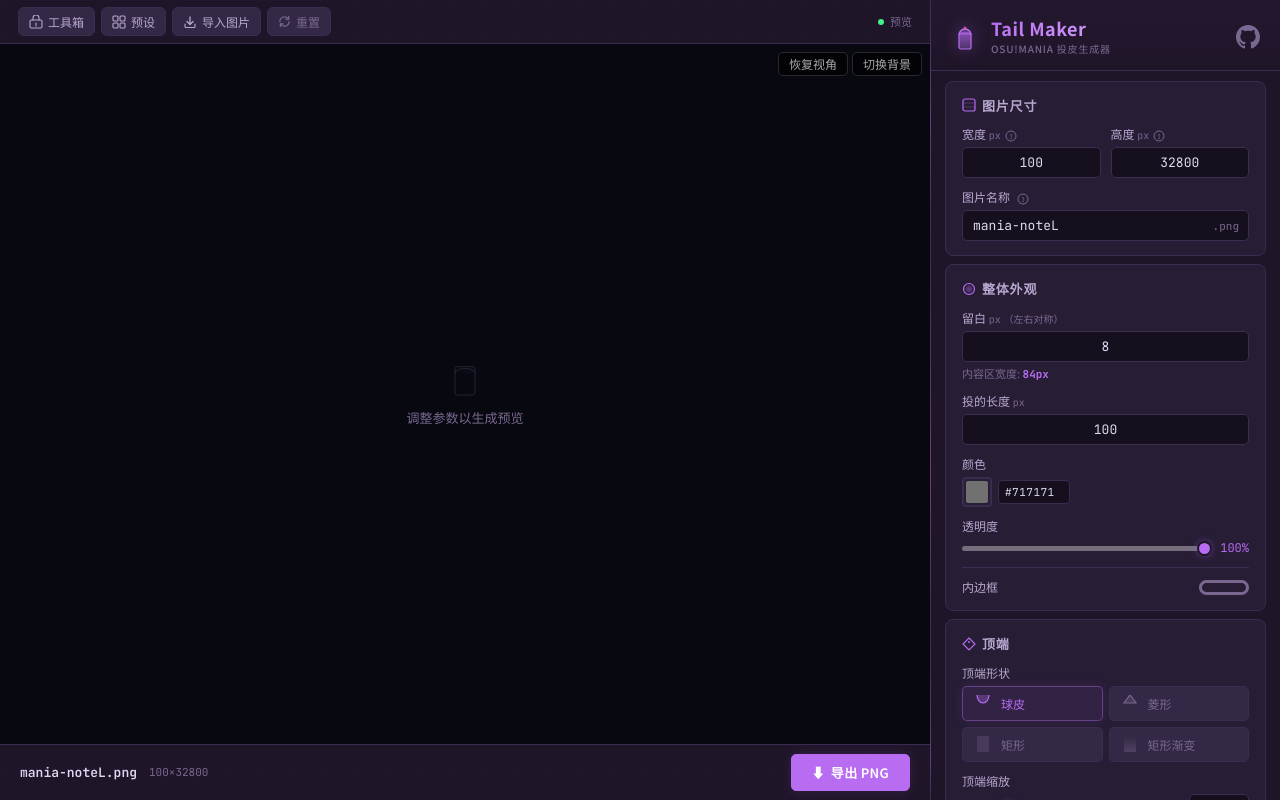
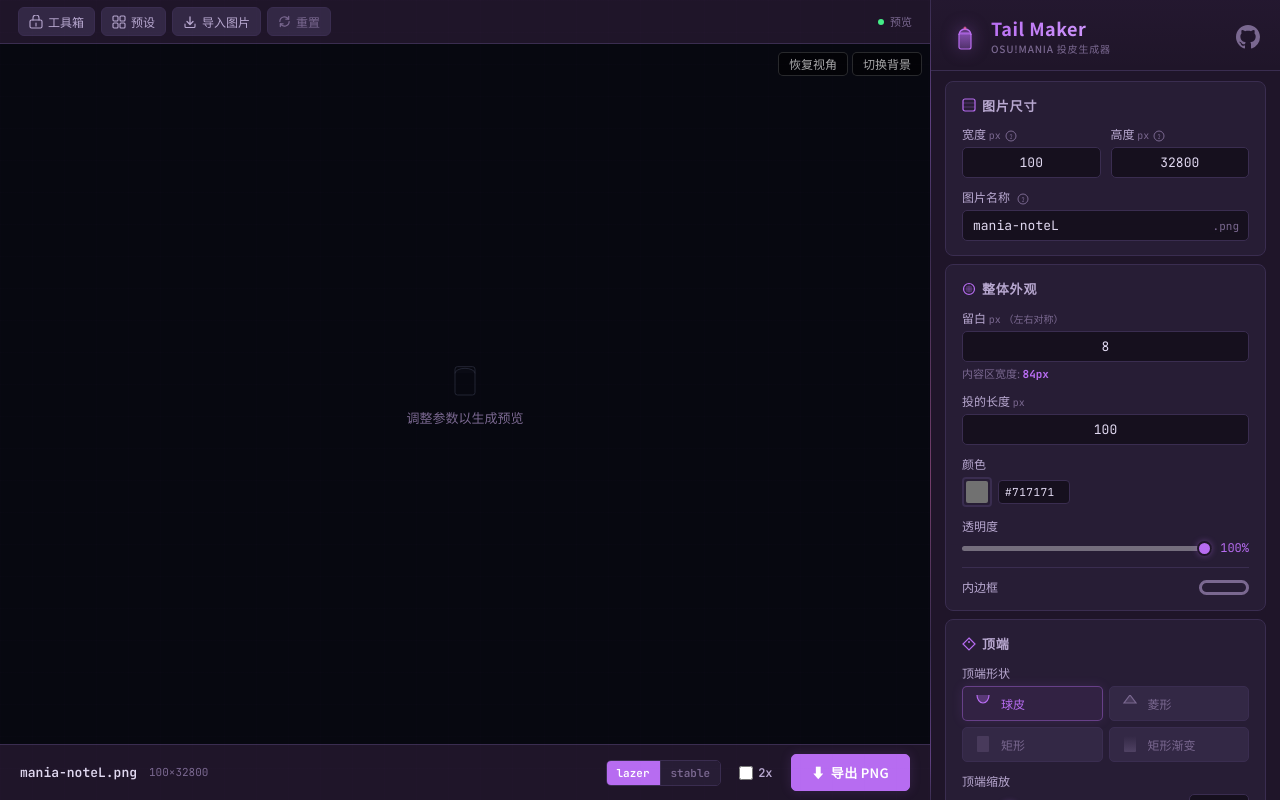
Before and after one commit to 2710165659/osu-manina-tail-maker, a Vue app: page / in a window 1280 px wide. Built offline with nearby package versions, Linux system fonts and the light colour scheme.

Commit message:
feat: lazer和stable切换和@2x功能

```diff
--- a/src/components/PreviewPanel/ExportBar.vue
+++ b/src/components/PreviewPanel/ExportBar.vue
@@ -1,21 +1,118 @@
 <script setup lang="ts">
-import { ref } from 'vue'
+import { ref, computed, watch } from 'vue'
 import { useConfig } from '../../composables/useConfig'
 
-const { config, exportImage } = useConfig()
+const { config, exportImage, setImageProp } = useConfig()
 
 const exporting = ref(false)
 const exportStatus = ref<'idle' | 'success' | 'error'>('idle')
 const exportMessage = ref('')
 
+// 客户端模式：lazer / stable
+const clientMode = ref<'lazer' | 'stable'>('lazer')
+// 客户端切换提示
+const clientTip = ref('')
+
+// 2x 选项
+const is2x = ref(false)
+
+// 初始化：检测 filename 是否已包含 @2x
+if (config.image.filename.endsWith('@2x')) {
+  is2x.value = true
+}
+
+// lazer 推荐高度
+const LAZER_HEIGHT = 32800
+// stable 推荐高度
+const STABLE_HEIGHT = 32767
+
+// 切换客户端模式时显示提示
+watch(clientMode, (mode) => {
+  if (mode === 'lazer') {
+    clientTip.value = '在使用 lazer 客户端时，为避免图片变形，图片宽度需设置为 ColumnWidth 值的 1.6 倍，高度固定为 32800。'
+  } else {
+    // stable：仅在高度不符合时提示
+    if (config.image.height !== STABLE_HEIGHT) {
+      clientTip.value = `Stable 客户端建议图片高度为 ${STABLE_HEIGHT}。`
+    } else {
+      clientTip.value = ''
+    }
+  }
+  // 3 秒后自动隐藏提示
+  setTimeout(() => { clientTip.value = '' }, 5000)
+}, { immediate: false })
+
+// 切换 2x 时同步修改 filename
+watch(is2x, (val) => {
+  let name = config.image.filename
+  if (val) {
+    // 添加 @2x（如果还没有）
+    if (!name.endsWith('@2x')) {
+      setImageProp('filename', name + '@2x')
+    }
+  } else {
+    // 移除 @2x
+    if (name.endsWith('@2x')) {
+      setImageProp('filename', name.slice(0, -3))
+    }
+  }
+})
+
+// 监听外部 filename 变化，同步 is2x 状态
+watch(() => config.image.filename, (name) => {
+  is2x.value = name.endsWith('@2x')
+})
+
+// 检查高度是否符合当前客户端规范
+function isHeightValid(): boolean {
+  if (clientMode.value === 'lazer') {
+    return config.image.height === LAZER_HEIGHT
+  } else {
+    return config.image.height === STABLE_HEIGHT
+  }
+}
+
+// 获取当前客户端推荐高度
+function getRecommendedHeight(): number {
+  return clientMode.value === 'lazer' ? LAZER_HEIGHT : STABLE_HEIGHT
+}
+
+// 显示的文件名（带 @2x 后缀）
+const displayFilename = computed(() => {
+  return config.image.filename + '.png'
+})
+
+// 确认弹窗状态
+const showConfirm = ref(false)
+const confirmMessage = ref('')
+
 async function handleExport() {
+  // 高度校验
+  if (!isHeightValid()) {
+    confirmMessage.value = `当前图片高度 ${config.image.height}，${clientMode.value === 'lazer' ? 'Lazer' : 'Stable'} 推荐 ${getRecommendedHeight()}，是否继续？`
+    showConfirm.value = true
+    return
+  }
+  await doExport()
+}
+
+function confirmExport() {
+  showConfirm.value = false
+  doExport()
+}
+
+function cancelExport() {
+  showConfirm.value = false
+}
+
+async function doExport() {
   exporting.value = true
   exportStatus.value = 'idle'
   try {
     // 使用 Tauri 原生文件保存对话框
     const { save } = await import('@tauri-apps/plugin-dialog')
     const filePath = await save({
-      defaultPath: `${config.image.filename}.png`,
+      defaultPath: displayFilename.value,
       filters: [{ name: 'PNG Image', extensions: ['png'] }],
     })
     if (!filePath) {
@@ -37,18 +134,53 @@
 
 <template>
   <div class="export-bar">
+    <!-- 客户端切换提示 -->
+    <Transition name="tip-fade">
+      <div v-if="clientTip" class="client-tip-banner">
+        <svg width="12" height="12" viewBox="0 0 12 12" fill="none">
+          <circle cx="6" cy="6" r="5" stroke="currentColor" stroke-width="1" />
+          <path
+            d="M5.4 5.4a.6.6 0 0 1 1.2 0c0 .66-.6.9-.6 1.5v.3h.6v-.3c0-.66.6-.9.6-1.5a1.2 1.2 0 1 0-2.4 0h.6ZM5.4 9h1.2v-1.2h-1.2z"
+            fill="currentColor" />
+        </svg>
+        {{ clientTip }}
+      </div>
+    </Transition>
+
+    <!-- 二次确认弹窗 -->
+    <Transition name="confirm-fade">
+      <div v-if="showConfirm" class="confirm-overlay" @click.self="cancelExport">
+        <div class="confirm-dialog">
+          <div class="confirm-icon">⚠</div>
+          <p class="confirm-message">{{ confirmMessage }}</p>
+          <div class="confirm-actions">
+            <button class="btn btn-sm" @click="cancelExport">取消</button>
+            <button class="btn btn-sm btn-primary" @click="confirmExport">继续导出</button>
+          </div>
+        </div>
+      </div>
+    </Transition>
+
     <div class="export-info">
-      <span class="export-filename">{{ config.image.filename }}.png</span>
+      <span class="export-filename">{{ displayFilename }}</span>
       <span class="export-dims">{{ config.image.width }}×{{ config.image.height }}</span>
     </div>
     <div class="export-actions">
+      <!-- 客户端模式切换 -->
+      <div class="client-mode-switch">
+        <button class="client-btn" :class="{ active: clientMode === 'lazer' }"
+          @click="clientMode = 'lazer'">lazer</button>
+        <button class="client-btn" :class="{ active: clientMode === 'stable' }"
+          @click="clientMode = 'stable'">stable</button>
+      </div>
+      <!-- 2x 选项 -->
+      <label class="scale-option" title="勾选后文件名添加 @2x 后缀（不进行实际放大）">
+        <input type="checkbox" v-model="is2x" class="scale-checkbox" />
+        <span class="scale-label">2x</span>
+      </label>
       <span v-if="exportStatus === 'success'" class="export-msg success">✓ {{ exportMessage }}</span>
       <span v-if="exportStatus === 'error'" class="export-msg error">✗ {{ exportMessage }}</span>
-      <button
-        class="btn btn-primary btn-export"
-        :disabled="exporting"
-        @click="handleExport"
-      >
+      <button class="btn btn-primary btn-export" :disabled="exporting" @click="handleExport">
         <span v-if="exporting" class="spinner"></span>
         <span v-else>⬇</span>
         导出 PNG
@@ -59,6 +191,7 @@
 
 <style scoped>
 .export-bar {
+  position: relative;
   display: flex;
   align-items: center;
   justify-content: space-between;
@@ -68,36 +201,44 @@
   flex-shrink: 0;
   height: 56px;
 }
+
 .export-info {
   display: flex;
   align-items: center;
   gap: 12px;
 }
+
 .export-filename {
   font-family: 'JetBrains Mono', 'Cascadia Code', monospace;
   font-size: 13px;
   color: var(--text-primary);
   font-weight: 600;
 }
+
 .export-dims {
   font-size: 11px;
   color: var(--text-muted);
   font-family: 'JetBrains Mono', 'Cascadia Code', monospace;
 }
+
 .export-actions {
   display: flex;
   align-items: center;
-  gap: 12px;
+  gap: 10px;
 }
+
 .export-msg {
   font-size: 12px;
 }
+
 .export-msg.success {
   color: #44ee88;
 }
+
 .export-msg.error {
   color: #ff4466;
 }
+
 .btn-export {
   padding: 8px 20px;
   font-size: 13px;
@@ -107,6 +248,7 @@
   align-items: center;
   gap: 6px;
 }
+
 .spinner {
   width: 14px;
   height: 14px;
@@ -115,7 +257,173 @@
   border-radius: 50%;
   animation: spin 0.6s linear infinite;
 }
+
 @keyframes spin {
-  to { transform: rotate(360deg); }
+  to {
+    transform: rotate(360deg);
+  }
+}
+
+/* 客户端模式切换 */
+.client-mode-switch {
+  display: flex;
+  border: 1px solid var(--border-color);
+  border-radius: var(--radius-md);
+  overflow: hidden;
+}
+
+.client-btn {
+  padding: 5px 10px;
+  font-size: 11px;
+  font-weight: 600;
+  font-family: 'JetBrains Mono', 'Cascadia Code', monospace;
+  background: var(--bg-elevated);
+  color: var(--text-muted);
+  border: none;
+  cursor: pointer;
+  transition: all 0.2s ease;
+  text-transform: lowercase;
+}
+
+.client-btn:first-child {
+  border-right: 1px solid var(--border-color);
+}
+
+.client-btn:hover {
+  color: var(--text-secondary);
+  background: var(--bg-surface);
+}
+
+.client-btn.active {
+  background: var(--accent-purple);
+  color: #fff;
+  box-shadow: 0 0 8px rgba(183, 108, 241, 0.3);
+}
+
+/* 2x 选项 */
+.scale-option {
+  display: flex;
+  align-items: center;
+  gap: 5px;
+  cursor: pointer;
+  padding: 4px 8px;
+  border-radius: var(--radius-sm);
+  transition: background 0.2s ease;
+}
+
+.scale-option:hover {
+  background: var(--bg-surface);
+}
+
+.scale-checkbox {
+  width: 14px;
+  height: 14px;
+  accent-color: var(--accent-purple);
+  cursor: pointer;
+}
+
+.scale-label {
+  font-family: 'JetBrains Mono', 'Cascadia Code', monospace;
+  font-size: 12px;
+  font-weight: 600;
+  color: var(--text-secondary);
+  user-select: none;
+}
+
+/* 客户端切换提示 */
+.client-tip-banner {
+  position: absolute;
+  bottom: 100%;
+  left: 50%;
+  transform: translateX(-50%);
+  margin-bottom: 8px;
+  padding: 8px 16px;
+  background: rgba(15, 17, 29, 0.97);
+  border: 1px solid var(--border-color);
+  border-radius: var(--radius-md);
+  font-size: 12px;
+  line-height: 1.5;
+  color: var(--text-primary);
+  white-space: nowrap;
+  z-index: 100;
+  box-shadow: 0 4px 16px rgba(0, 0, 0, 0.5);
+  display: flex;
+  align-items: center;
+  gap: 8px;
+}
+
+.client-tip-banner svg {
+  color: var(--accent-purple);
+  flex-shrink: 0;
+}
+
+.tip-fade-enter-active {
+  transition: opacity 0.2s ease, transform 0.2s ease;
+}
+
+.tip-fade-leave-active {
+  transition: opacity 0.3s ease, transform 0.3s ease;
+}
+
+.tip-fade-enter-from {
+  opacity: 0;
+  transform: translateX(-50%) translateY(4px);
+}
+
+.tip-fade-leave-to {
+  opacity: 0;
+  transform: translateX(-50%) translateY(4px);
+}
+
+/* 二次确认弹窗 */
+.confirm-overlay {
+  position: fixed;
+  inset: 0;
+  background: rgba(0, 0, 0, 0.6);
+  display: flex;
+  align-items: center;
+  justify-content: center;
+  z-index: 1000;
+}
+
+.confirm-dialog {
+  background: var(--bg-elevated);
+  border: 1px solid var(--border-color);
+  border-radius: var(--radius-lg);
+  padding: 24px 28px;
+  max-width: 420px;
+  text-align: center;
+  box-shadow: 0 8px 32px rgba(0, 0, 0, 0.5);
+}
+
+.confirm-icon {
+  font-size: 28px;
+  margin-bottom: 12px;
+}
+
+.confirm-message {
+  font-size: 13px;
+  line-height: 1.6;
+  color: var(--text-primary);
+  margin-bottom: 20px;
+}
+
+.confirm-actions {
+  display: flex;
+  justify-content: center;
+  gap: 10px;
+}
+
+.confirm-fade-enter-active {
+  transition: opacity 0.2s ease;
+}
+
+.confirm-fade-leave-active {
+  transition: opacity 0.15s ease;
+}
+
+.confirm-fade-enter-from,
+.confirm-fade-leave-to {
+  opacity: 0;
 }
 </style>
```
Also changed, not shown: 1 other file (tests, documents, lock files or other folders).
